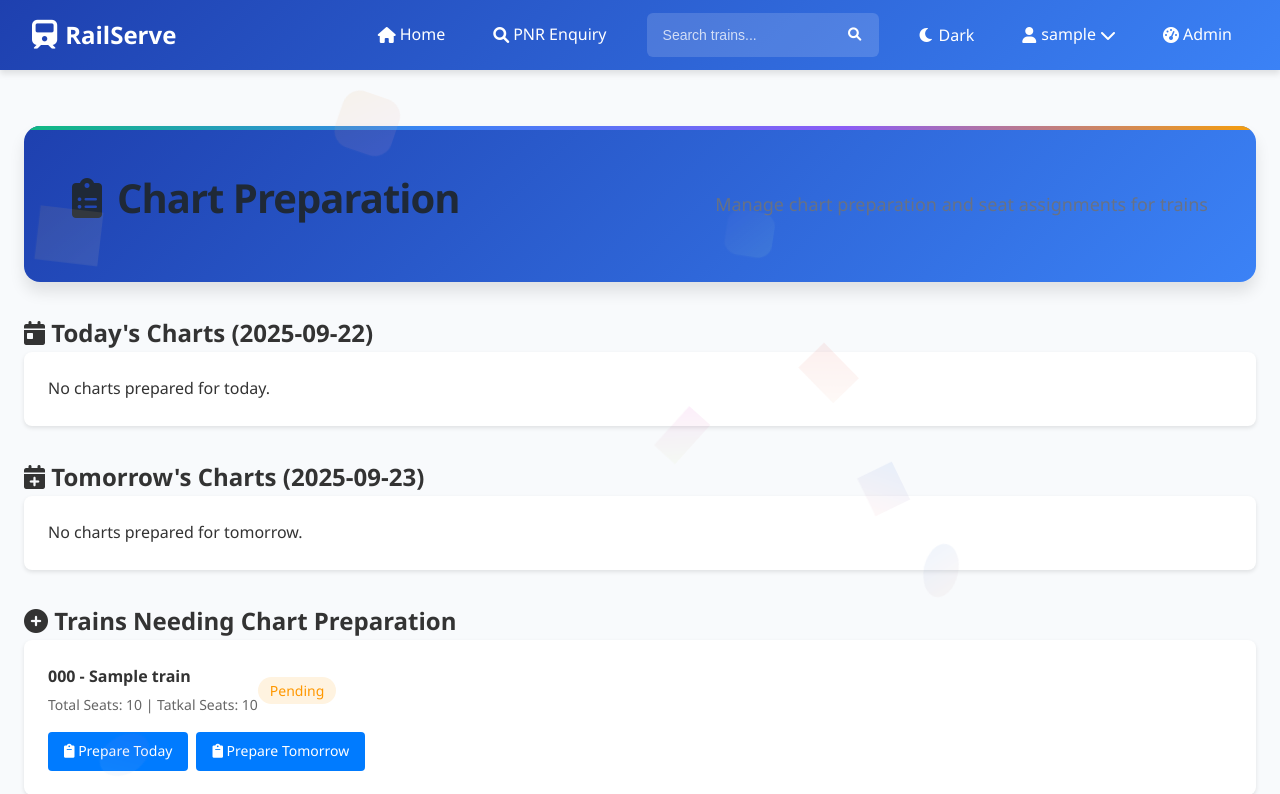
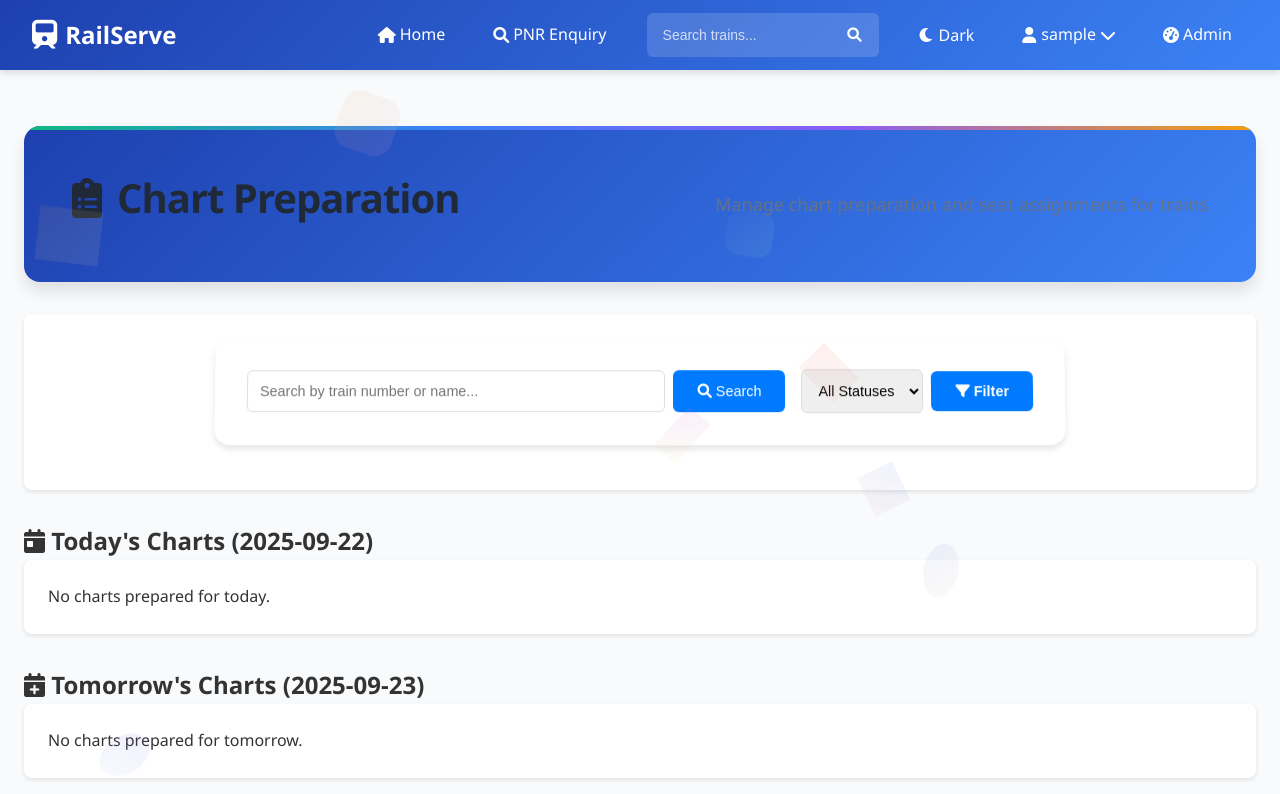
Before and after one commit to Hemanth509h/RailServe, a Flask app: page /admin/chart_preparation in a window 1280 px wide. Shown: the top 794 px of the page. Run offline with Flask 3, Linux system fonts and the light colour scheme; a user stored in the database is signed in; tables that the repository leaves empty hold one stand-in row (values such as "Sample post").

Commit message:
Add search and filter capabilities to the train chart preparation dashboard
Introduce search and filtering by train number, name, and status to the admin chart preparation view. This includes backend logic in `src/admin.py` to handle query parameters and frontend updates in `templates/admin/chart_preparation.html` to display the search and filter controls.

Replit-Commit-Author: Agent
Replit-Commit-Session-Id: baad6b7d-9005-4a18-8ff9-bfda3de60ce3
Replit-Commit-Checkpoint-Type: intermediate_checkpoint
Replit-Commit-Screenshot-Url: https://storage.googleapis.com/screenshot-production-us-central1/ebeb0d39-54c3-4362-8e74-3d02333c7805/baad6b7d-9005-4a18-8ff9-bfda3de60ce3/WfqBIvV

```diff
--- a/src/admin.py
+++ b/src/admin.py
@@ -1544,25 +1544,46 @@ def complete_refund(refund_id):
 @admin_bp.route('/chart_preparation')
 @admin_required
 def chart_preparation():
-    """Chart preparation management dashboard"""
+    """Chart preparation management dashboard with search functionality"""
     from .models import ChartPreparation
     from .utils import prepare_chart, prepare_final_chart
+
+    # Get search parameter
+    search = request.args.get('search', '').strip()
+    status_filter = request.args.get('status', '').strip()
 
     # Get today's and upcoming charts
     today = date.today()
     tomorrow = today + timedelta(days=1)
 
-    # Get charts for today and tomorrow
-    charts_today = db.session.query(ChartPreparation, Train).join(Train).filter(
+    # Base queries for charts
+    charts_today_query = db.session.query(ChartPreparation, Train).join(Train).filter(
         ChartPreparation.journey_date == today
-    ).all()
-
-    charts_tomorrow = db.session.query(ChartPreparation, Train).join(Train).filter(
+    )
+
+    charts_tomorrow_query = db.session.query(ChartPreparation, Train).join(Train).filter(
         ChartPreparation.journey_date == tomorrow
-    ).all()
+    )
+
+    # Apply search filters if provided
+    if search:
+        search_filter = db.or_(
+            Train.number.ilike(f'%{search}%'),
+            Train.name.ilike(f'%{search}%')
+        )
+        charts_today_query = charts_today_query.filter(search_filter)
+        charts_tomorrow_query = charts_tomorrow_query.filter(search_filter)
+
+    # Apply status filter if provided
+    if status_filter:
+        charts_today_query = charts_today_query.filter(ChartPreparation.status == status_filter)
+        charts_tomorrow_query = charts_tomorrow_query.filter(ChartPreparation.status == status_filter)
+
+    charts_today = charts_today_query.all()
+    charts_tomorrow = charts_tomorrow_query.all()
 
     # Get trains that need chart preparation
-    trains_needing_charts = db.session.query(Train).filter(
+    trains_needing_query = db.session.query(Train).filter(
         Train.active == True,
         ~Train.id.in_(
             db.session.query(ChartPreparation.train_id).filter(
@@ -1572,14 +1593,27 @@ def chart_preparation():
                 )
             )
         )
-    ).all()
+    )
+
+    # Apply search filter to trains needing charts
+    if search:
+        trains_needing_query = trains_needing_query.filter(
+            db.or_(
+                Train.number.ilike(f'%{search}%'),
+                Train.name.ilike(f'%{search}%')
+            )
+        )
+
+    trains_needing_charts = trains_needing_query.all()
 
     return render_template('admin/chart_preparation.html',
                          charts_today=charts_today,
                          charts_tomorrow=charts_tomorrow,
                          trains_needing_charts=trains_needing_charts,
                          today=today,
-                         tomorrow=tomorrow)
+                         tomorrow=tomorrow,
+                         search=search,
+                         status_filter=status_filter)
 
 @admin_bp.route('/chart_preparation/prepare/<int:train_id>/<journey_date>')
 @admin_required
@@ -1594,7 +1628,10 @@ def prepare_chart_manual(train_id, journey_date):
 
         if chart:
             train = Train.query.get(train_id)
-            flash(f'Chart prepared successfully for {train.name} on {journey_date}', 'success')
+            if train:
+                flash(f'Chart prepared successfully for {train.name} on {journey_date}', 'success')
+            else:
+                flash('Chart prepared successfully', 'success')
         else:
             flash('Failed to prepare chart', 'error')
     except Exception as e:
@@ -1615,7 +1652,10 @@ def finalize_chart_manual(train_id, journey_date):
 
         if chart:
             train = Train.query.get(train_id)
-            flash(f'Chart finalized successfully for {train.name} on {journey_date}', 'success')
+            if train:
+                flash(f'Chart finalized successfully for {train.name} on {journey_date}', 'success')
+            else:
+                flash('Chart finalized successfully', 'success')
         else:
             flash('Failed to finalize chart', 'error')
     except Exception as e:
--- a/templates/admin/chart_preparation.html
+++ b/templates/admin/chart_preparation.html
@@ -97,6 +97,96 @@
     color: #666;
     font-size: 0.875rem;
 }
+
+/* Search and Filter Styles */
+.search-section {
+    background: white;
+    border-radius: 8px;
+    padding: 1.5rem;
+    margin-bottom: 2rem;
+    box-shadow: 0 2px 4px rgba(0,0,0,0.1);
+}
+
+.search-controls {
+    display: flex;
+    gap: 1rem;
+    align-items: center;
+    flex-wrap: wrap;
+}
+
+.search-input-group {
+    display: flex;
+    gap: 0.5rem;
+    flex: 1;
+    min-width: 300px;
+}
+
+.search-input {
+    flex: 1;
+    padding: 0.75rem;
+    border: 1px solid #ddd;
+    border-radius: 6px;
+    font-size: 0.9rem;
+}
+
+.search-btn, .filter-btn {
+    padding: 0.75rem 1.5rem;
+    background-color: #007bff;
+    color: white;
+    border: none;
+    border-radius: 6px;
+    cursor: pointer;
+    font-size: 0.9rem;
+    transition: background-color 0.2s;
+}
+
+.search-btn:hover, .filter-btn:hover {
+    background-color: #0056b3;
+}
+
+.filter-group {
+    display: flex;
+    gap: 0.5rem;
+    align-items: center;
+}
+
+.filter-select {
+    padding: 0.75rem;
+    border: 1px solid #ddd;
+    border-radius: 6px;
+    font-size: 0.9rem;
+}
+
+.clear-filters-btn {
+    padding: 0.75rem 1rem;
+    background-color: #6c757d;
+    color: white;
+    text-decoration: none;
+    border-radius: 6px;
+    font-size: 0.9rem;
+    transition: background-color 0.2s;
+}
+
+.clear-filters-btn:hover {
+    background-color: #545b62;
+    text-decoration: none;
+    color: white;
+}
+
+@media (max-width: 768px) {
+    .search-controls {
+        flex-direction: column;
+        align-items: stretch;
+    }
+
+    .search-input-group {
+        min-width: 100%;
+    }
+
+    .filter-group {
+        justify-content: space-between;
+    }
+}
 </style>
 {% endblock %}
 
@@ -105,6 +195,37 @@
     <div class="admin-header">
         <h1><i class="fas fa-clipboard-list"></i> Chart Preparation</h1>
         <p>Manage chart preparation and seat assignments for trains</p>
+    </div>
+
+    <!-- Search and Filter Controls -->
+    <div class="search-section">
+        <form method="GET" class="search-form">
+            <div class="search-controls">
+                <div class="search-input-group">
+                    <input type="text" name="search" placeholder="Search by train number or name..."
+                           value="{{ search or '' }}" class="search-input">
+                    <button type="submit" class="search-btn">
+                        <i class="fas fa-search"></i> Search
+                    </button>
+                </div>
+                <div class="filter-group">
+                    <select name="status" class="filter-select">
+                        <option value="">All Statuses</option>
+                        <option value="prepared" {% if status_filter == 'prepared' %}selected{% endif %}>Prepared</option>
+                        <option value="final" {% if status_filter == 'final' %}selected{% endif %}>Final</option>
+                        <option value="pending" {% if status_filter == 'pending' %}selected{% endif %}>Pending</option>
+                    </select>
+                    <button type="submit" class="filter-btn">
+                        <i class="fas fa-filter"></i> Filter
+                    </button>
+                </div>
+                {% if search or status_filter %}
+                    <a href="{{ url_for('admin.chart_preparation') }}" class="clear-filters-btn">
+                        <i class="fas fa-times"></i> Clear Filters
+                    </a>
+                {% endif %}
+            </div>
+        </form>
     </div>
 
     <div class="chart-section">
```
